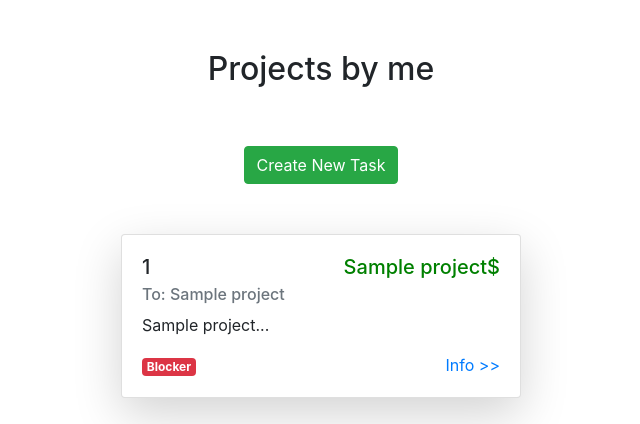
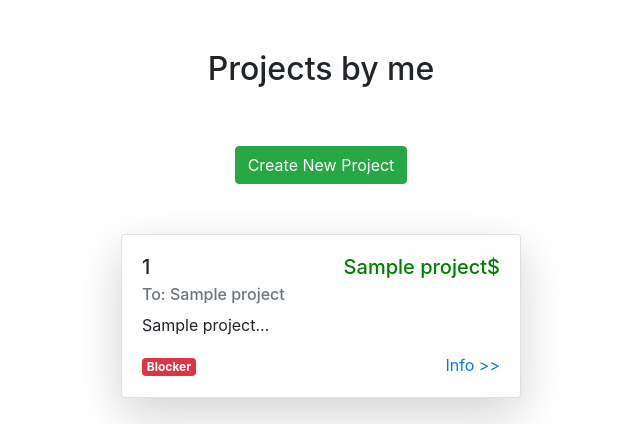
Before and after one commit to AlexeySmolyaninov/tkt-tsoha-project-ordi, a Flask app: template templates/services_by_me.html in a window 1280 px wide. Shown: the part 56-480 px from the top of the page, without its empty margins (319-959 px from the left). Run offline with Flask 2, Linux system fonts and the light colour scheme; the visitor is signed in with stand-in values (Sample User, id 1); the template is opened without the code that fills it: most values are stand-ins (such as "Sample title", 1, 10 or a date in 2020).

Commit message:
updated documentation

```diff
--- a/templates/services_by_me.html
+++ b/templates/services_by_me.html
@@ -17,7 +17,7 @@
       <div class="col">
         <div class="d-flex justify-content-center align-items-center">
           <button type="button" class="btn btn-success" data-toggle="modal" data-target="#new_project">
-            Create New Task
+            Create New Project
           </button>
         </div>
       </div>
@@ -112,7 +112,7 @@
               <label for="amount">Amount to pay </label>
               <input type="number" name="amount" class="form-control" id="amount" value="1" required>
             </div>
-            <button type="submit" class="btn btn-success">Create Task</button>
+            <button type="submit" class="btn btn-success">Create Project</button>
           </form>
         </div>
       </div>
```
Also changed, not shown: README.md.
